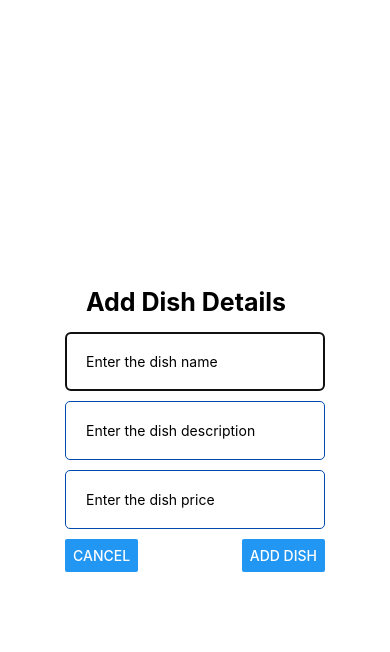
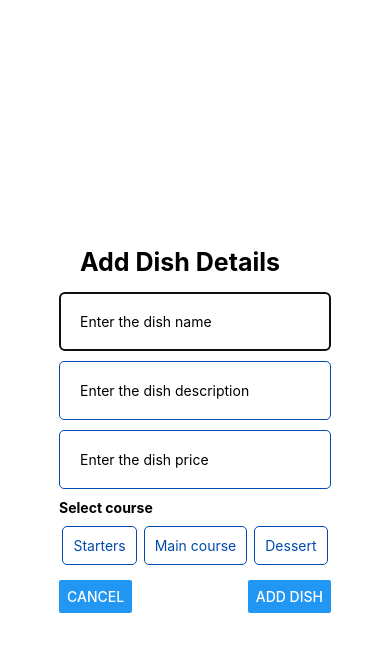
Before and after one commit to st10476645/MAST-POE, a React Native app: screen /FilteredMenuPage in a window 390 px wide. Both pictures are taken after a click on the button "ADD DISH". Shown: the top 652 px of the page. Built offline with nearby package versions, Linux system fonts and the light colour scheme.

Commit message:
added the course filter logic and display

```diff
--- a/App.tsx
+++ b/App.tsx
@@ -14,11 +14,12 @@ import FilteredMenuPage from './src/FilteredMenuPage';
 
 export default function App() {
 
-  const [Dishes, setDishes] = useState<Array<{name: string; description: string; price: number}>>([]);
+  const [Dishes, setDishes] = useState<Array<{name: string; description: string; price: number ;course:string}>>([]);
 
   const [NewName, setNewName] = useState('');
   const [NewDescription, setNewDescription] = useState('');
   const [NewPrice, setNewPrice] = useState('');
+  const [NewCourse, setNewCourse] = useState('')
 
   // State to manage modal visibility.(false = pop up closed, true = pop up open)
   const [modalVisible, setModalVisible] = React.useState(false);
@@ -28,11 +29,12 @@ export default function App() {
      setNewName("");
      setNewDescription("");
      setNewPrice("");
+     setNewCourse("");
   };
 
   const addDish = () => {
     if (NewName && NewDescription && NewPrice) {
-      setDishes ([...Dishes, {name: NewName, description: NewDescription, price: parseFloat(NewPrice)}]);
+      setDishes ([...Dishes, {name: NewName, description: NewDescription, price: parseFloat(NewPrice), course:NewCourse}]);
       setNewName("");
       setNewDescription("");
       setNewPrice("");
@@ -40,7 +42,7 @@ export default function App() {
     }
   };
 
-  const [selectedDishes, setSelectedDishes] = useState<Array<{name: String; description: String; price: number}>>([]); // State to track selected dishes
+  const [selectedDishes, setSelectedDishes] = useState<Array<{name: String; description: String; price: number;}>>([]); // State to track selected dishes
 
   //Function to toggle the dish selection
   const toggleDishSelection = (dish: {name: string; description: string; price: number}) => {
@@ -51,7 +53,7 @@ export default function App() {
     setSelectedDishes(prev => [...prev, dish]);
   }
 };
-
+  const courses = ["Starters", "Main course", "Dessert"];
 
 
 
@@ -104,6 +106,28 @@ export default function App() {
               keyboardType= "numeric"
               />
 
+              <Text style={{fontWeight: 'bold', marginBottom: 10}}>Select course</Text>
+              <View style={styles.coursesButtonsContainer}>
+                {courses.map((course) =>{
+                  const isSelected = NewCourse === course;
+                  return(
+                    <TouchableOpacity
+                    key={course}
+                    onPress={() => setNewCourse(course)}
+                    style={[
+                      styles.coursesButton,
+                      isSelected && styles.courseButtonSelected
+                    ]}
+                    >
+                      <Text style={isSelected ? styles.coursesButtonTextSelected : styles.courseButtonText}>
+                        {course}
+                      </Text>
+                    </TouchableOpacity>
+                  )
+
+                })}
+              </View>
+
               <View style={styles.modalButtons}>
                 <Button title="Cancel" onPress={closeModal}/>
                 <Button title="Add Dish" onPress={addDish}/>
@@ -125,12 +149,13 @@ export default function App() {
     >
       <Text style={styles.dishName}>• {dish.name}</Text>
       <Text style={styles.dishDescription}>{dish.description}</Text>
-      <Text style={styles.dishPrice}>Price: ${dish.price.toFixed(2)}</Text>
+      <Text style={styles.dishPrice}>Price: R{dish.price.toFixed(2)}</Text>
+      <Text style= {styles.dishCourse}>Course: {dish.course}</Text>
     </TouchableOpacity>
   );
 })}
 
-{/* ✅ Show total selected dishes at the bottom */}
+
 <Text style={{ fontWeight: 'bold', marginTop: 20 }}>
   Selected dishes: {selectedDishes.length}
 </Text>
@@ -207,7 +232,7 @@ const styles = StyleSheet.create({
     backgroundColor: 'white',
   },
   modalContent:{
-    width: 'auto',
+    width: '80%',
     padding: 20,
     backgroundColor: 'white',
     borderRadius: 10,
@@ -222,6 +247,27 @@ const styles = StyleSheet.create({
     justifyContent: 'space-between',
 
   },
+  coursesButtonsContainer:{
+    flexDirection: 'row',
+    justifyContent: 'space-around',
+    marginBottom: 15,
+  },
+  coursesButton: {
+  padding: 10,
+  borderRadius: 5,
+  borderWidth: 1,
+  borderColor: '#004aad',
+},
+courseButtonSelected: {
+  backgroundColor: '#004aad',
+},
+coursesButtonTextSelected: {
+  color: 'white'
+},
+courseButtonText: {
+  color: '#004aad',
+},
+
   dishItem: {
   padding: 15,
   marginVertical: 8,
@@ -230,7 +276,7 @@ const styles = StyleSheet.create({
   width: '90%',
 },
 selectedDishItem: {
-  backgroundColor: '#4CAF50',
+ backgroundColor:"#87CEEB",
 },
 dishName: {
   fontWeight: 'bold',
@@ -244,6 +290,12 @@ dishPrice: {
   color: '#333',
   marginTop: 4,
 },
+dishCourse: {
+  color: '#004aad',
+  fontWeight: '600',
+  marginTop: 4,
+},
+
 
 }
 );
```
